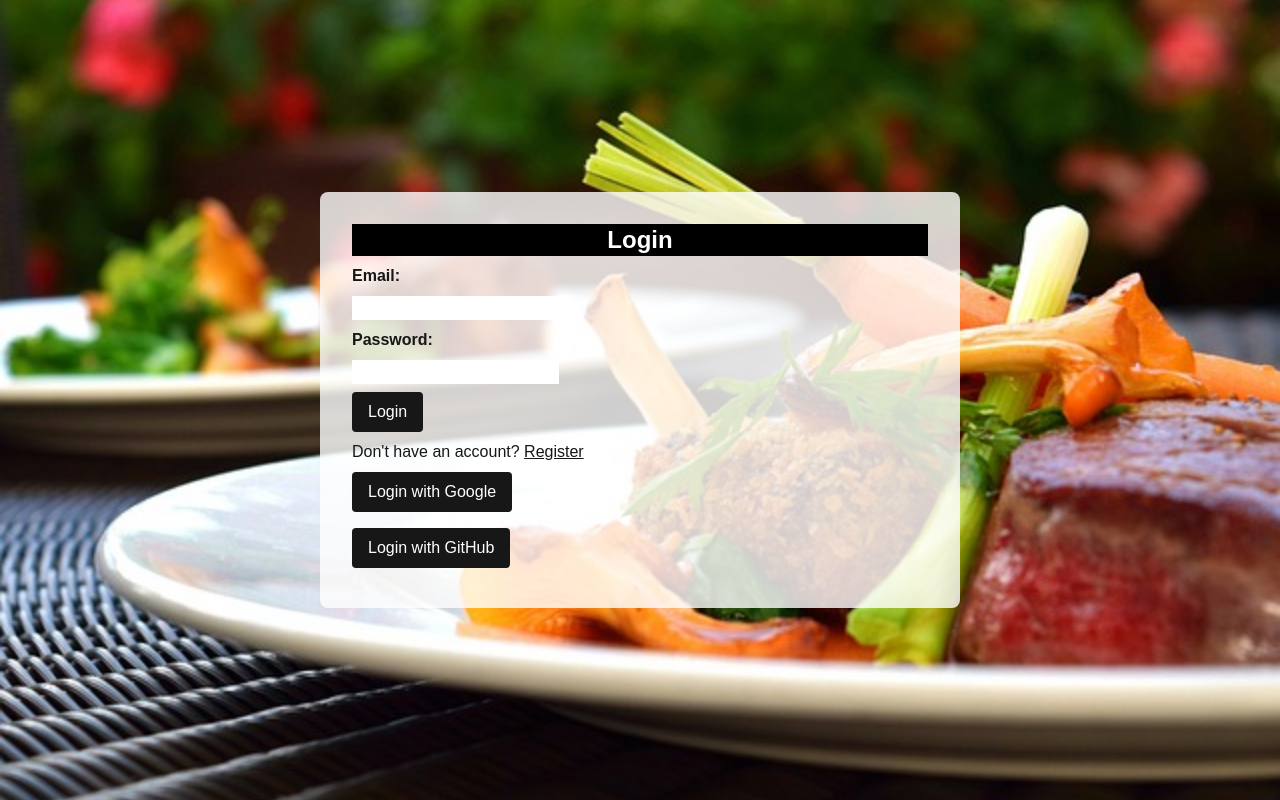
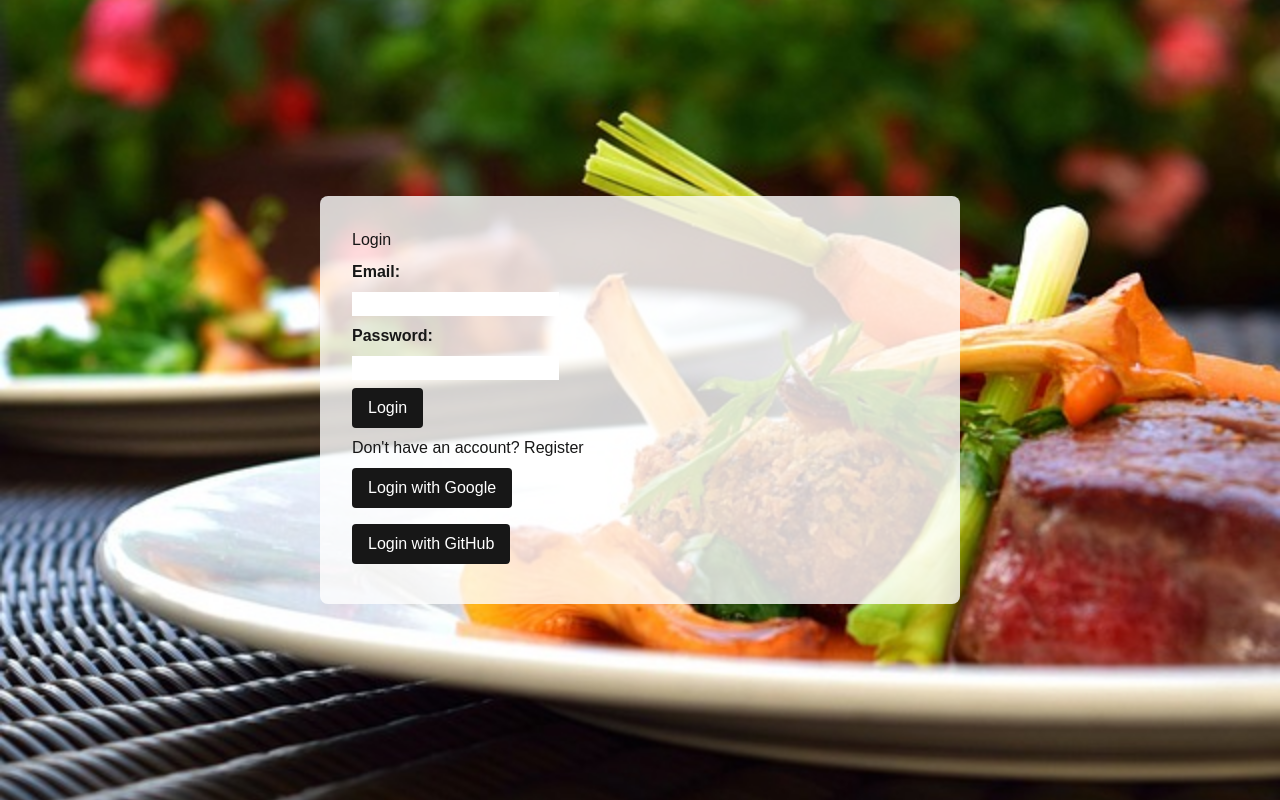
Before and after one commit to ian-ann/cprg306-project, a Next.js app: page / in a window 1280 px wide. Built offline with nearby package versions, Linux system fonts and the light colour scheme; no server answers.

Commit message:
Update tailwind.config.js
fixing build errors

```diff
--- a/tailwind.config.js
+++ b/tailwind.config.js
@@ -1,17 +1,10 @@
 /** @type {import('tailwindcss').Config} */
-module.exports = {
-  content: [
-    "./pages/**/*.{js,ts,jsx,tsx,mdx}",
-    "./components/**/*.{js,ts,jsx,tsx,mdx}",
-    "./app/**/*.{js,ts,jsx,tsx,mdx}",
-  ],
-  theme: {
-    extend: {
-      colors: {
-        background: "var(--background)",
-        foreground: "var(--foreground)",
-      },
-    },
-  },
-  plugins: [],
+export const content = [
+  './pages/**/*.{js,ts,jsx,tsx}',
+  './components/**/*.{js,ts,jsx,tsx}',
+  './app/**/*.{js,ts,jsx,tsx}',
+];
+export const theme = {
+  extend: {},
 };
+export const plugins = [];
```
